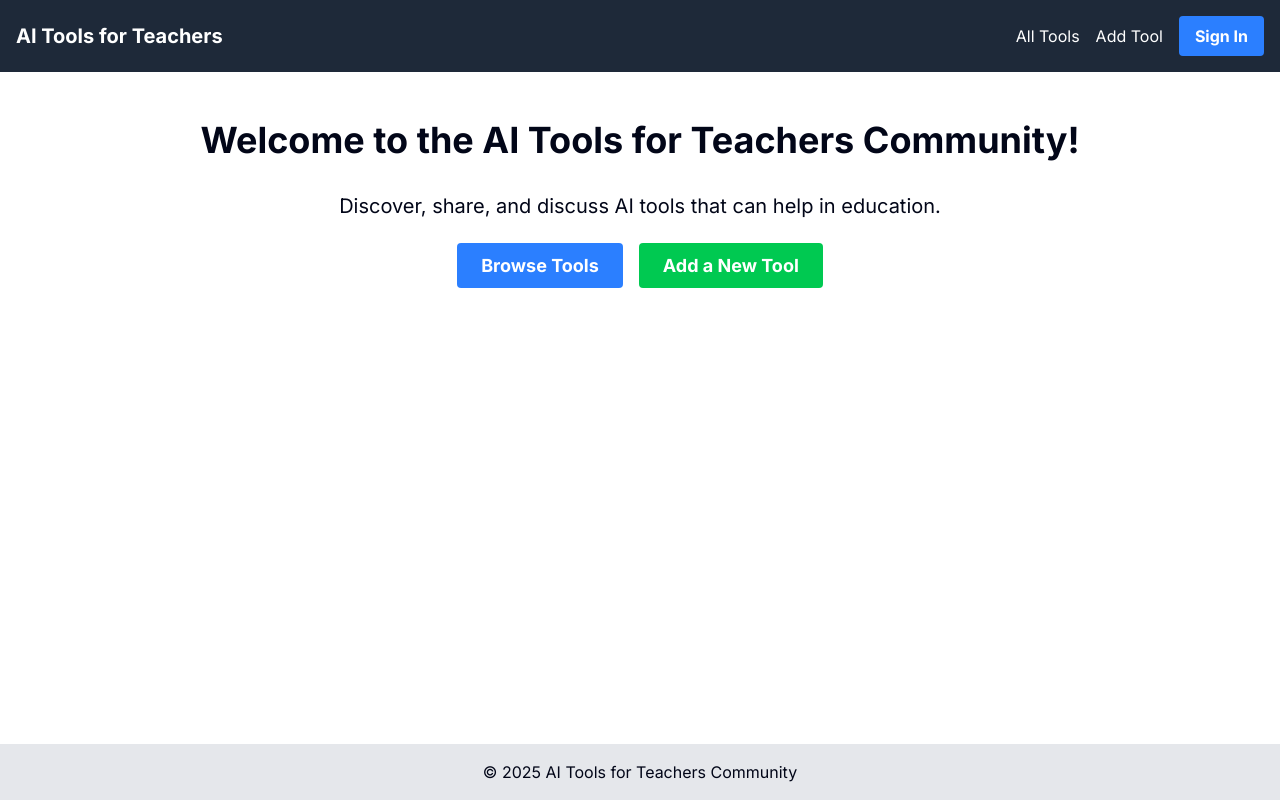
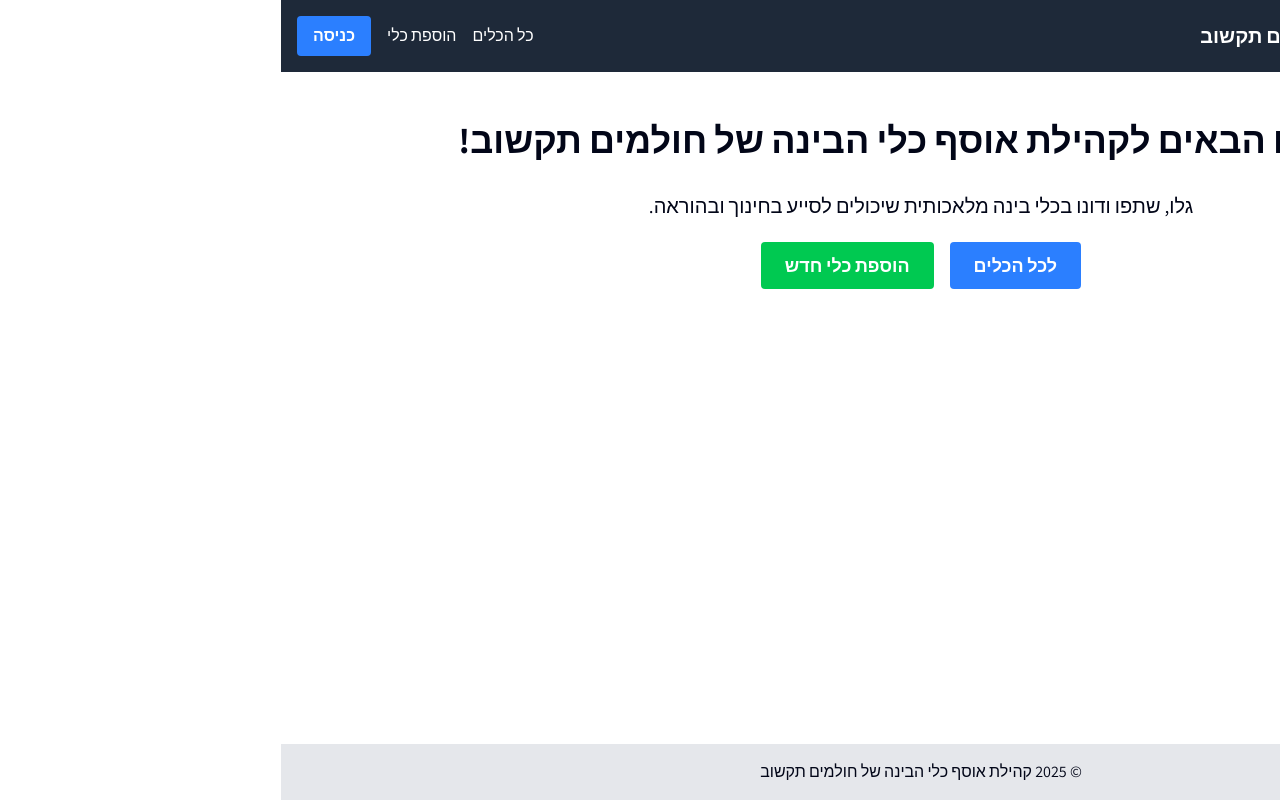
Before and after one commit to chepti/edshelf, a Next.js app: page / in a window 1280 px wide. Built offline with nearby package versions, Linux system fonts and the light colour scheme; no server answers.

Commit message:
Locale: Translate UI to Hebrew, add RTL support, and update font

```diff
--- a/src/app/(main)/add-tool/page.tsx
+++ b/src/app/(main)/add-tool/page.tsx
@@ -13,9 +13,9 @@ import { Label } from "@/components/ui/label"; // Assuming shadcn/ui label
 import { useUser } from '@clerk/nextjs';
 
 const toolSchema = z.object({
-  name: z.string().min(3, 'Name must be at least 3 characters'),
-  description: z.string().min(10, 'Description must be at least 10 characters'),
-  link: z.string().url('Must be a valid URL'),
+  name: z.string().min(3, 'שם הכלי חייב להכיל לפחות 3 תווים'),
+  description: z.string().min(10, 'התיאור חייב להכיל לפחות 10 תווים'),
+  link: z.string().url('חייבת להיות כתובת URL חוקית'),
   tags: z.string().optional(), // Comma-separated tags
 });
 
@@ -38,7 +38,7 @@ export default function AddToolPage() {
 
   const onSubmit: SubmitHandler<ToolFormValues> = async (data) => {
     if (!user) {
-      setSubmitError("You must be logged in to add a tool."); // Should be handled by middleware ideally
+      setSubmitError("עליך להתחבר כדי להוסיף כלי.");
       return;
     }
     setIsSubmitting(true);
@@ -59,7 +59,7 @@ export default function AddToolPage() {
 
       if (!response.ok) {
         const errorData = await response.json();
-        throw new Error(errorData.message || 'Failed to add tool');
+        throw new Error(errorData.message || 'שגיאה בהוספת הכלי');
       }
 
       const newTool = await response.json();
@@ -74,36 +74,35 @@ export default function AddToolPage() {
 
   return (
     <div className="max-w-2xl mx-auto">
-      <h1 className="text-3xl font-bold mb-6">Add a New AI Tool</h1>
+      <h1 className="text-3xl font-bold mb-6">הוספת כלי בינה מלאכותית חדש</h1>
       <form onSubmit={handleSubmit(onSubmit)} className="space-y-6">
         <div>
-          <Label htmlFor="name">Tool Name</Label>
+          <Label htmlFor="name">שם הכלי</Label>
           <Input id="name" {...register('name')} />
           {errors.name && <p className="text-red-500 text-sm mt-1">{errors.name.message}</p>}
         </div>
 
         <div>
-          <Label htmlFor="description">Description</Label>
+          <Label htmlFor="description">תיאור</Label>
           <Textarea id="description" {...register('description')} />
           {errors.description && <p className="text-red-500 text-sm mt-1">{errors.description.message}</p>}
         </div>
 
         <div>
-          <Label htmlFor="link">Link to Tool</Label>
+          <Label htmlFor="link">קישור לכלי</Label>
           <Input id="link" type="url" {...register('link')} />
           {errors.link && <p className="text-red-500 text-sm mt-1">{errors.link.message}</p>}
         </div>
 
         <div>
-          <Label htmlFor="tags">Tags (comma-separated)</Label>
-          <Input id="tags" {...register('tags')} placeholder="e.g., productivity, writing, ai-art" />
-          {/* No specific error for tags unless made required or more complex validation */}
+          <Label htmlFor="tags">תגיות (מופרדות בפסיק)</Label>
+          <Input id="tags" {...register('tags')} placeholder="לדוגמה: פרודוקטיביות, כתיבה, יצירת תמונות" />
         </div>
 
-        {submitError && <p className="text-red-500">Error: {submitError}</p>}
+        {submitError && <p className="text-red-500">שגיאה: {submitError}</p>}
 
         <Button type="submit" disabled={isSubmitting} className="w-full">
-          {isSubmitting ? 'Submitting...' : 'Add Tool'}
+          {isSubmitting ? 'שולח...' : 'הוסף כלי'}
         </Button>
       </form>
     </div>
--- a/src/app/(main)/layout.tsx
+++ b/src/app/(main)/layout.tsx
@@ -1,4 +1,5 @@
 import Link from "next/link";
+import Image from "next/image";
 import { UserButton, SignedIn, SignedOut } from "@clerk/nextjs";
 
 export default function MainLayout({
@@ -10,15 +11,16 @@ export default function MainLayout({
     <div className="min-h-screen flex flex-col">
       <header className="bg-gray-800 text-white p-4">
         <nav className="container mx-auto flex justify-between items-center">
-          <Link href="/" className="text-xl font-bold">
-            AI Tools for Teachers
+          <Link href="/" className="flex items-center gap-2 text-xl font-bold">
+            <Image src="/logo.png" alt="לוגו אוסף כלי הבינה של חולמים תקשוב" width={32} height={32} />
+            <span>אוסף כלי הבינה של חולמים תקשוב</span>
           </Link>
           <div className="flex items-center gap-4">
             <Link href="/tools" className="hover:underline">
-              All Tools
+              כל הכלים
             </Link>
             <Link href="/add-tool" className="hover:underline">
-              Add Tool
+              הוספת כלי
             </Link>
             {/* Add link to My Collections when implemented */}
             <SignedIn>
@@ -26,7 +28,7 @@ export default function MainLayout({
             </SignedIn>
             <SignedOut>
               <Link href="/sign-in" className="bg-blue-500 hover:bg-blue-700 text-white font-bold py-2 px-4 rounded">
-                Sign In
+                כניסה
               </Link>
             </SignedOut>
           </div>
@@ -34,7 +36,7 @@ export default function MainLayout({
       </header>
       <main className="flex-grow container mx-auto p-4">{children}</main>
       <footer className="bg-gray-200 text-center p-4">
-        <p>&copy; {new Date().getFullYear()} AI Tools for Teachers Community</p>
+        <p>&copy; {new Date().getFullYear()} קהילת אוסף כלי הבינה של חולמים תקשוב</p>
       </footer>
     </div>
   );
--- a/src/app/(main)/page.tsx
+++ b/src/app/(main)/page.tsx
@@ -3,20 +3,20 @@ import Link from 'next/link';
 export default function HomePage() {
   return (
     <div className="text-center">
-      <h1 className="text-4xl font-bold my-8">Welcome to the AI Tools for Teachers Community!</h1>
+      <h1 className="text-4xl font-bold my-8">ברוכים הבאים לקהילת אוסף כלי הבינה של חולמים תקשוב!</h1>
       <p className="text-xl mb-8">
-        Discover, share, and discuss AI tools that can help in education.
+        גלו, שתפו ודונו בכלי בינה מלאכותית שיכולים לסייע בחינוך ובהוראה.
       </p>
       <div className="space-x-4">
         <Link href="/tools"
           className="bg-blue-500 hover:bg-blue-700 text-white font-bold py-3 px-6 rounded text-lg"
         >
-          Browse Tools
+          לכל הכלים
         </Link>
         <Link href="/add-tool"
           className="bg-green-500 hover:bg-green-700 text-white font-bold py-3 px-6 rounded text-lg"
         >
-          Add a New Tool
+          הוספת כלי חדש
         </Link>
       </div>
       {/* TODO: Add sections for featured tools, recent reviews, etc. */}
--- a/src/app/(main)/tools/page.tsx
+++ b/src/app/(main)/tools/page.tsx
@@ -12,7 +12,7 @@ import { ExternalLink } from 'lucide-react';
 async function fetchTools(): Promise<AiTool[]> {
   const res = await fetch('/api/tools');
   if (!res.ok) {
-    throw new Error('Failed to fetch tools');
+    throw new Error('שגיאה באחזור הכלים');
   }
   return res.json();
 }
@@ -38,29 +38,29 @@ export default function ToolsPage() {
   const filteredTools = tools.filter(tool =>
     tool.name.toLowerCase().includes(searchTerm.toLowerCase()) ||
     tool.description.toLowerCase().includes(searchTerm.toLowerCase()) ||
-    tool.tags.some(tag => tag.toLowerCase().includes(searchTerm.toLowerCase()))
+    (tool.tags && tool.tags.some(tag => tag.toLowerCase().includes(searchTerm.toLowerCase())))
   );
 
-  if (loading) return <p>Loading tools...</p>;
-  if (error) return <p>Error loading tools: {error}</p>;
+  if (loading) return <p>טוען כלים...</p>;
+  if (error) return <p>שגיאה בטעינת הכלים: {error}</p>;
 
   return (
     <div>
       <div className="mb-6 flex justify-between items-center">
-        <h1 className="text-3xl font-bold">AI Tools</h1>
+        <h1 className="text-3xl font-bold">מאגר הכלים</h1>
         <Link href="/add-tool">
-          <Button>Add New Tool</Button>
+          <Button>הוספת כלי חדש</Button>
         </Link>
       </div>
       <Input
         type="text"
-        placeholder="Search tools by name, description, or tag..."
+        placeholder="חיפוש כלים לפי שם, תיאור או תגית..."
         value={searchTerm}
         onChange={(e: React.ChangeEvent<HTMLInputElement>) => setSearchTerm(e.target.value)}
         className="mb-6"
       />
       {filteredTools.length === 0 && !loading && (
-        <p>No tools found matching your criteria. Try a different search or <Link href="/add-tool" className="text-blue-500 hover:underline">add a new one</Link>!</p>
+        <p>לא נמצאו כלים התואמים את החיפוש שלך. נסה חיפוש אחר או <Link href="/add-tool" className="text-blue-500 hover:underline">הוסף כלי חדש</Link>!</p>
       )}
       <div className="grid grid-cols-1 md:grid-cols-2 lg:grid-cols-3 gap-6">
         {filteredTools.map(tool => (
@@ -68,7 +68,7 @@ export default function ToolsPage() {
             <CardHeader>
               <CardTitle className="flex justify-between items-start">
                 {tool.name}
-                <a href={tool.link} target="_blank" rel="noopener noreferrer" className="text-blue-500 hover:text-blue-700">
+                <a href={tool.link} target="_blank" rel="noopener noreferrer" className="text-blue-500 hover:text-blue-700" title="פתח קישור בכרטיסיה חדשה">
                   <ExternalLink size={20} />
                 </a>
               </CardTitle>
@@ -76,7 +76,7 @@ export default function ToolsPage() {
             </CardHeader>
             <CardContent>
               <div className="mb-2">
-                <strong>Created by:</strong> {tool.createdBy}
+                <strong>נוצר על ידי:</strong> {tool.createdBy}
               </div>
               {tool.tags && tool.tags.length > 0 && (
                 <div className="flex flex-wrap gap-2">
@@ -88,7 +88,7 @@ export default function ToolsPage() {
             </CardContent>
             <CardFooter>
               <Link href={`/tools/${tool.id}`} className="w-full">
-                <Button variant="outline" className="w-full">View Details</Button>
+                <Button variant="outline" className="w-full">פרטים נוספים</Button>
               </Link>
             </CardFooter>
           </Card>
--- a/src/app/layout.tsx
+++ b/src/app/layout.tsx
@@ -1,14 +1,17 @@
 import type { Metadata } from "next";
-import { Inter } from "next/font/google";
+import { Assistant } from "next/font/google";
 import "./globals.css";
 import { ClerkProvider } from '@clerk/nextjs';
 // import { dark } from '@clerk/themes'; // Optional: if you want a dark theme for Clerk components
 
-const inter = Inter({ subsets: ["latin"] });
+const assistant = Assistant({
+  subsets: ["hebrew"],
+  weight: ["400", "700"]
+});
 
 export const metadata: Metadata = {
-  title: "AI Tools for Teachers",
-  description: "A community-driven repository of AI tools for educators.",
+  title: "אוסף כלי הבינה של חולמים תקשוב",
+  description: "מאגר קהילתי של כלי בינה מלאכותית לאנשי חינוך והוראה.",
 };
 
 export default function RootLayout({
@@ -25,8 +28,8 @@ export default function RootLayout({
       //   }
       // }}
     >
-      <html lang="en">
-        <body className={inter.className}>{children}</body>
+      <html lang="he" dir="rtl">
+        <body className={assistant.className}>{children}</body>
       </html>
     </ClerkProvider>
   );
```
Also changed, not shown: public/logo.png (added), 1 other file (tests, documents, lock files or other folders).
